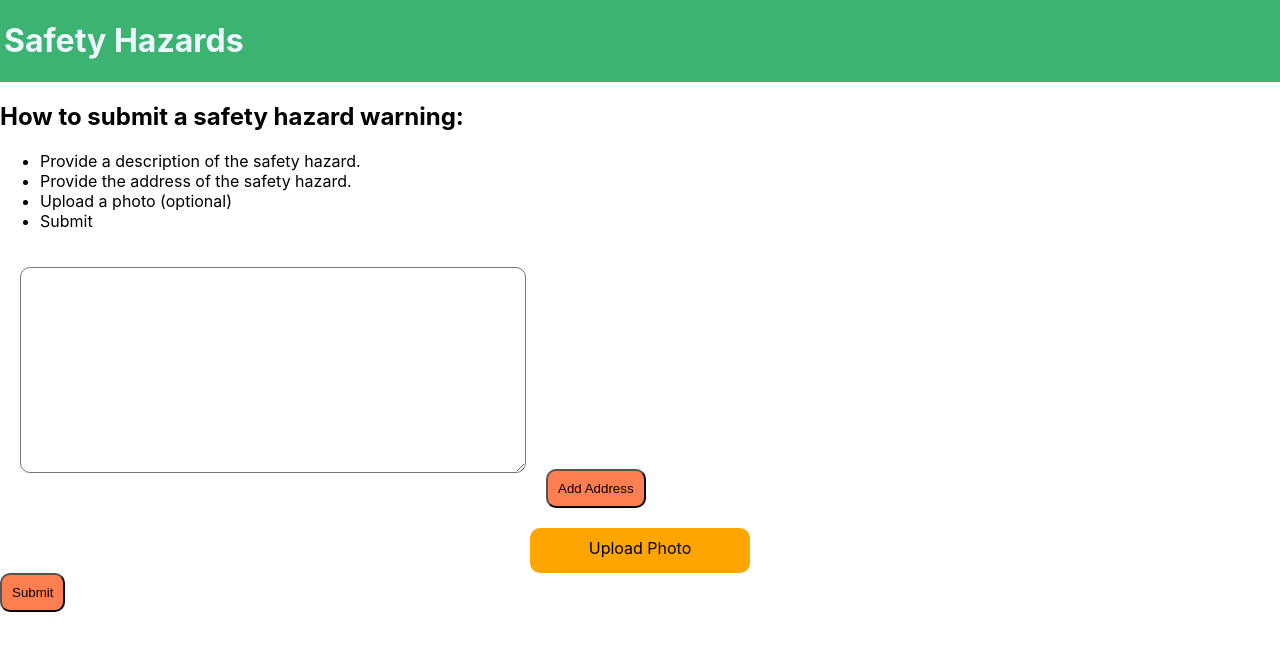
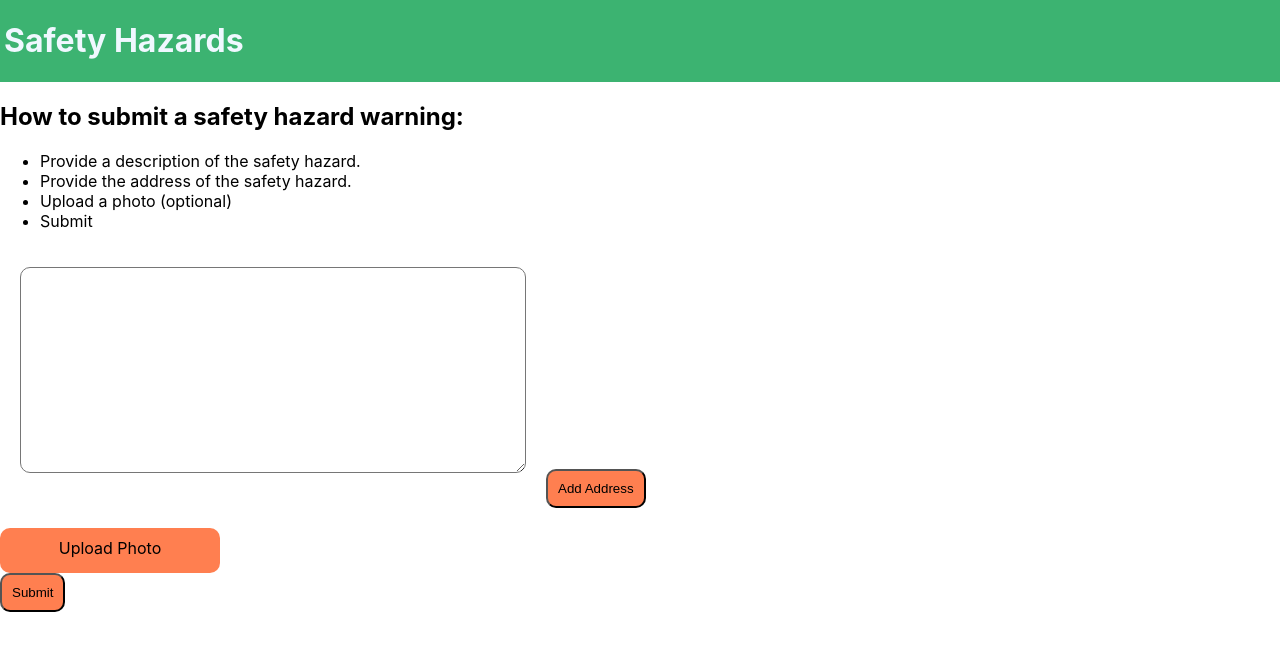
Before and after one commit to mechanicaleng68/Industrial-Safety-Hazards, a React (Create React App) app in the folder frontend/: page / in a window 1280 px wide. Shown: the top 650 px of the page. Built offline with nearby package versions, Linux system fonts and the light colour scheme.

Commit message:
added color

```diff
--- a/frontend/src/ImageUpload.css
+++ b/frontend/src/ImageUpload.css
@@ -1,6 +1,6 @@
 .main{
     display: flex;
-    justify-content: center;
+
     margin-top: 20px;
 }
 input{
@@ -12,7 +12,7 @@ label{
 .upload-image{
     height: 25px;
     width: 200px;
-    background-color: orange;
+    background-color: coral;
     text-align: center;
     border-radius: 10px;
     padding: 10px;
```
